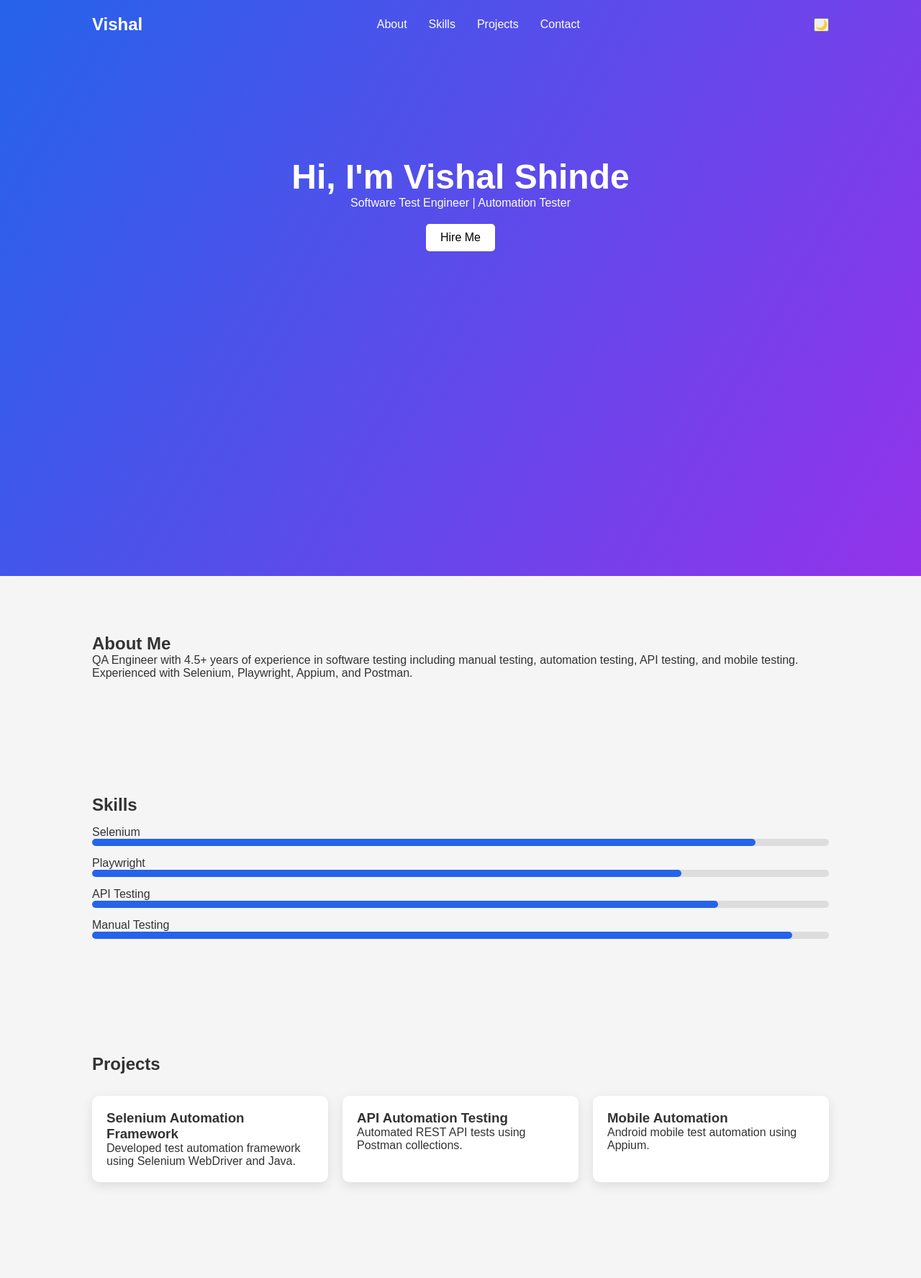
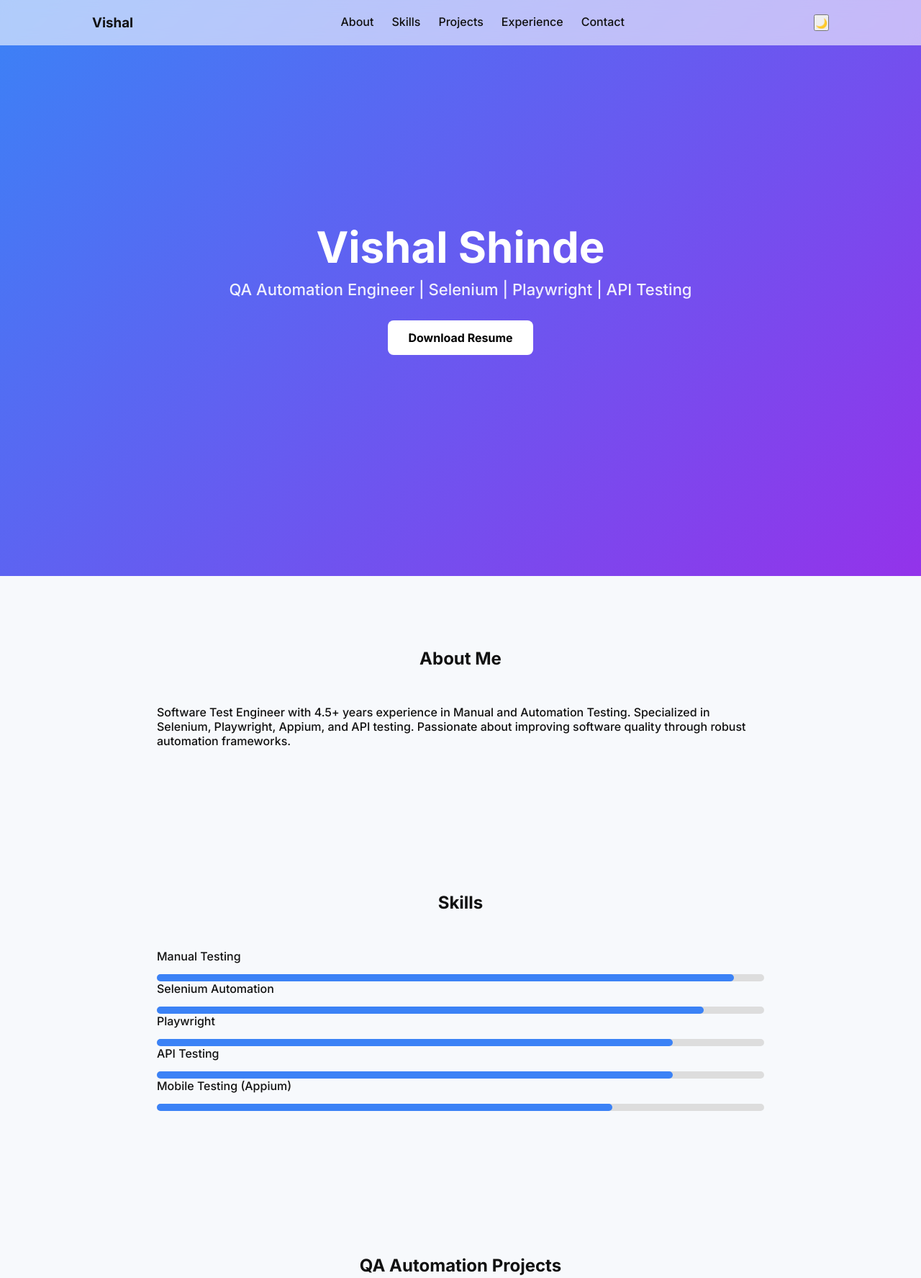
Before and after one commit to shindevishal1443/shindevishal1443.github.io, a plain HTML site: page index.html in a window 1280 px wide. Shown: the top 1775 px of the page at 72% size. Drawn offline with Linux system fonts and the light colour scheme.

Commit message:
Revise title and improve content in index.html
Updated job title and enhanced content for clarity.

```diff
--- a/index.html
+++ b/index.html
@@ -1,23 +1,200 @@
 <!DOCTYPE html>
 <html lang="en">
+
 <head>
 <meta charset="UTF-8">
 <meta name="viewport" content="width=device-width, initial-scale=1.0">
-<title>Vishal Shinde | QA Engineer</title>
-<link rel="stylesheet" href="style.css">
+
+<title>Vishal Shinde | QA Automation Engineer</title>
+
+<link href="https://fonts.googleapis.com/css2?family=Inter:wght@300;500;700&display=swap" rel="stylesheet">
+
+<style>
+
+*{
+margin:0;
+padding:0;
+box-sizing:border-box;
+font-family:'Inter',sans-serif;
+scroll-behavior:smooth;
+}
+
+body{
+background:#f7f9fc;
+color:#111;
+transition:0.4s;
+}
+
+.dark{
+background:#0f172a;
+color:white;
+}
+
+/* NAV */
+
+nav{
+position:fixed;
+width:100%;
+display:flex;
+justify-content:space-between;
+padding:20px 10%;
+backdrop-filter:blur(10px);
+background:rgba(255,255,255,0.6);
+z-index:1000;
+}
+
+.dark nav{
+background:rgba(0,0,0,0.6);
+}
+
+nav ul{
+display:flex;
+list-style:none;
+}
+
+nav li{
+margin-left:25px;
+}
+
+nav a{
+text-decoration:none;
+color:inherit;
+font-weight:500;
+}
+
+/* HERO */
+
+.hero{
+height:100vh;
+display:flex;
+flex-direction:column;
+justify-content:center;
+align-items:center;
+text-align:center;
+background:linear-gradient(135deg,#3b82f6,#9333ea);
+color:white;
+}
+
+.hero h1{
+font-size:60px;
+}
+
+.typing{
+font-size:22px;
+margin-top:10px;
+opacity:0.9;
+}
+
+.btn{
+margin-top:30px;
+padding:14px 28px;
+border-radius:8px;
+background:white;
+color:black;
+text-decoration:none;
+font-weight:bold;
+}
+
+/* SECTIONS */
+
+section{
+padding:100px 10%;
+max-width:1100px;
+margin:auto;
+}
+
+h2{
+text-align:center;
+margin-bottom:50px;
+}
+
+/* SKILLS */
+
+.skill{
+margin-bottom:15px;
+}
+
+.bar{
+height:10px;
+background:#ddd;
+border-radius:10px;
+}
+
+.bar span{
+display:block;
+height:10px;
+background:#3b82f6;
+border-radius:10px;
+}
+
+/* PROJECT GRID */
+
+.projects{
+display:grid;
+grid-template-columns:repeat(auto-fit,minmax(260px,1fr));
+gap:25px;
+}
+
+.card{
+background:white;
+padding:25px;
+border-radius:12px;
+box-shadow:0 10px 20px rgba(0,0,0,0.1);
+transition:0.3s;
+}
+
+.card:hover{
+transform:translateY(-10px);
+}
+
+.dark .card{
+background:#1e293b;
+}
+
+/* EXPERIENCE */
+
+.exp{
+padding:25px;
+margin-bottom:20px;
+border-left:4px solid #3b82f6;
+background:white;
+}
+
+.dark .exp{
+background:#1e293b;
+}
+
+/* CONTACT */
+
+.contact{
+text-align:center;
+}
+
+/* FOOTER */
+
+footer{
+text-align:center;
+padding:25px;
+background:#111827;
+color:white;
+margin-top:50px;
+}
+
+</style>
+
 </head>
 
 <body>
 
-<header class="hero">
+<nav>
 
-<nav>
-<h2 class="logo">Vishal</h2>
+<h3>Vishal</h3>
 
 <ul>
 <li><a href="#about">About</a></li>
 <li><a href="#skills">Skills</a></li>
 <li><a href="#projects">Projects</a></li>
+<li><a href="#experience">Experience</a></li>
 <li><a href="#contact">Contact</a></li>
 </ul>
 
@@ -25,25 +202,24 @@
 
 </nav>
 
-<div class="hero-text">
+<div class="hero">
 
-<h1>Hi, I'm Vishal Shinde</h1>
-<p>Software Test Engineer | Automation Tester</p>
+<h1>Vishal Shinde</h1>
 
-<a href="#contact" class="btn">Hire Me</a>
+<p class="typing" id="typing"></p>
+
+<a href="resume.pdf" class="btn">Download Resume</a>
 
 </div>
-
-</header>
 
 <section id="about">
 
 <h2>About Me</h2>
 
 <p>
-QA Engineer with 4.5+ years of experience in software testing including
-manual testing, automation testing, API testing, and mobile testing.
-Experienced with Selenium, Playwright, Appium, and Postman.
+Software Test Engineer with 4.5+ years experience in Manual and Automation Testing.
+Specialized in Selenium, Playwright, Appium, and API testing. Passionate about improving
+software quality through robust automation frameworks.
 </p>
 
 </section>
@@ -52,72 +228,111 @@ Experienced with Selenium, Playwright, Appium, and Postman.
 
 <h2>Skills</h2>
 
-<div class="skill">
+<div class="skill">Manual Testing</div>
+<div class="bar"><span style="width:95%"></span></div>
 
-<p>Selenium</p>
+<div class="skill">Selenium Automation</div>
 <div class="bar"><span style="width:90%"></span></div>
 
-<p>Playwright</p>
-<div class="bar"><span style="width:80%"></span></div>
-
-<p>API Testing</p>
+<div class="skill">Playwright</div>
 <div class="bar"><span style="width:85%"></span></div>
 
-<p>Manual Testing</p>
-<div class="bar"><span style="width:95%"></span></div>
+<div class="skill">API Testing</div>
+<div class="bar"><span style="width:85%"></span></div>
 
-</div>
+<div class="skill">Mobile Testing (Appium)</div>
+<div class="bar"><span style="width:75%"></span></div>
 
 </section>
 
 <section id="projects">
 
-<h2>Projects</h2>
+<h2>QA Automation Projects</h2>
 
-<div class="project-grid">
+<div class="projects">
 
-<div class="project">
+<div class="card">
 <h3>Selenium Automation Framework</h3>
-<p>Developed test automation framework using Selenium WebDriver and Java.</p>
+<p>
+Developed test automation framework using Selenium WebDriver + Java
+with Page Object Model.
+</p>
 </div>
 
-<div class="project">
+<div class="card">
 <h3>API Automation Testing</h3>
-<p>Automated REST API tests using Postman collections.</p>
+<p>
+Automated REST API tests using Postman collections
+and validation scripts.
+</p>
 </div>
 
-<div class="project">
+<div class="card">
 <h3>Mobile Automation</h3>
-<p>Android mobile test automation using Appium.</p>
+<p>
+Automated Android application testing using Appium framework.
+</p>
 </div>
 
 </div>
 
 </section>
 
-<section id="contact">
+<section id="experience">
+
+<h2>Experience</h2>
+
+<div class="exp">
+<h3>Software Test Engineer</h3>
+<p>
+4.5+ years of experience in functional testing,
+regression testing, API testing and automation testing.
+</p>
+</div>
+
+</section>
+
+<section id="contact" class="contact">
 
 <h2>Contact</h2>
 
 <p>Email: your-email@gmail.com</p>
+
 <p>LinkedIn: linkedin.com/in/yourprofile</p>
+
 <p>GitHub: github.com/yourgithub</p>
 
 </section>
 
 <footer>
 
-<p>© 2026 Vishal Shinde</p>
+© 2026 Vishal Shinde
 
 </footer>
 
 <script>
 
+/* DARK MODE */
+
 function toggleTheme(){
+document.body.classList.toggle("dark")
+}
 
-document.body.classList.toggle("dark")
+/* TYPING ANIMATION */
 
+const text="QA Automation Engineer | Selenium | Playwright | API Testing"
+
+let i=0
+
+function type(){
+if(i<text.length){
+document.getElementById("typing").innerHTML+=text.charAt(i)
+i++
+setTimeout(type,60)
 }
+}
+
+type()
 
 </script>
 
```
